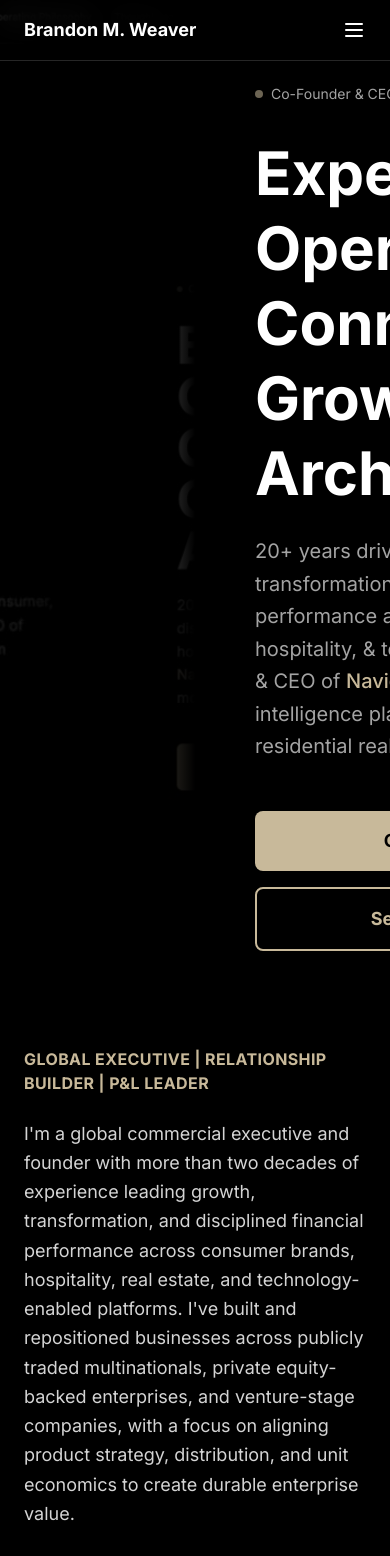
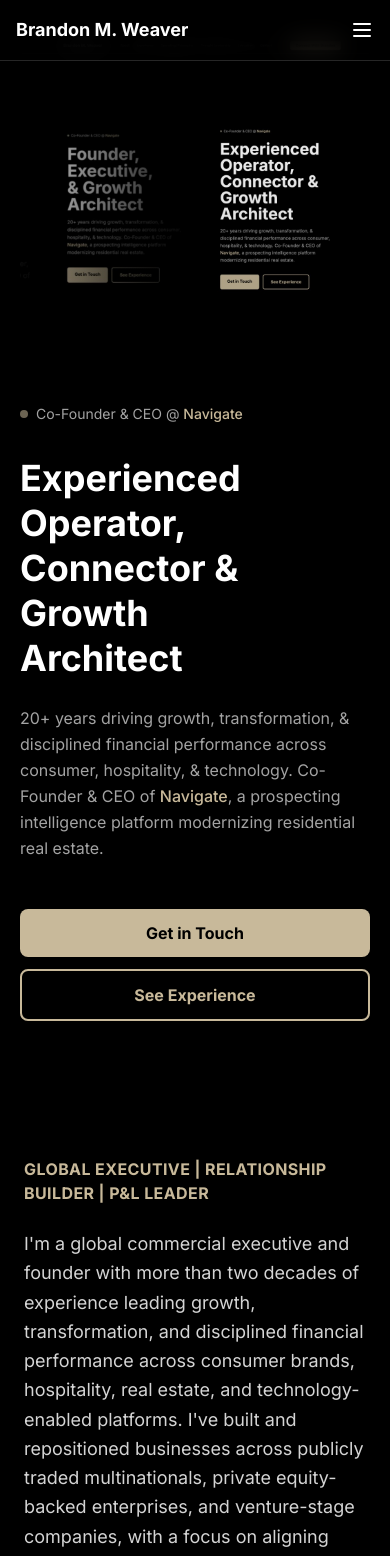
Before and after one commit to letsnavigatebmw/brandonmweaver, a React (Vite) app: page / in a window 390 px wide. Shown: the top 1556 px of the page. Built offline with nearby package versions, Linux system fonts and the light colour scheme.

Commit message:
Mobile optimization: responsive hero layout, font sizing, touch targets (44px min), improved spacing

```diff
--- a/src/components/Contact.jsx
+++ b/src/components/Contact.jsx
@@ -13,15 +13,17 @@ export default function Contact() {
         </p>
 
         {/* Contact Options */}
-        <div className="grid md:grid-cols-3 gap-6 mb-12">
+        <div className="grid sm:grid-cols-2 md:grid-cols-3 gap-4 sm:gap-6 mb-12">
           {/* Email (Work) */}
           <a
             href="mailto:brandon@navigatenow.com"
-            className="group p-8 border border-gray-800 rounded-lg hover:border-gold-400 transition-all"
+            className="group p-6 sm:p-8 border border-gray-800 rounded-lg hover:border-gold-400 transition-all min-h-[140px] flex flex-col justify-between"
           >
-            <Mail className="w-8 h-8 text-gold-400 mb-4 group-hover:scale-110 transition-transform" />
-            <h3 className="text-lg font-bold text-white mb-2">Work Email</h3>
-            <p className="text-gray-400 group-hover:text-gray-300 transition-colors flex items-center gap-2 text-sm">
+            <div>
+              <Mail className="w-8 h-8 text-gold-400 mb-4 group-hover:scale-110 transition-transform" />
+              <h3 className="text-base sm:text-lg font-bold text-white mb-2">Work Email</h3>
+            </div>
+            <p className="text-gray-400 group-hover:text-gray-300 transition-colors flex items-center gap-2 text-xs sm:text-sm">
               brandon@navigatenow.com
               <ArrowRight size={16} className="opacity-0 group-hover:opacity-100 transition-opacity" />
             </p>
@@ -30,11 +32,13 @@ export default function Contact() {
           {/* Email (Personal) */}
           <a
             href="mailto:Weaver.Brandon@gmail.com"
-            className="group p-8 border border-gray-800 rounded-lg hover:border-gold-400 transition-all"
+            className="group p-6 sm:p-8 border border-gray-800 rounded-lg hover:border-gold-400 transition-all min-h-[140px] flex flex-col justify-between"
           >
-            <Mail className="w-8 h-8 text-gold-400 mb-4 group-hover:scale-110 transition-transform" />
-            <h3 className="text-lg font-bold text-white mb-2">Personal Email</h3>
-            <p className="text-gray-400 group-hover:text-gray-300 transition-colors flex items-center gap-2 text-sm">
+            <div>
+              <Mail className="w-8 h-8 text-gold-400 mb-4 group-hover:scale-110 transition-transform" />
+              <h3 className="text-base sm:text-lg font-bold text-white mb-2">Personal Email</h3>
+            </div>
+            <p className="text-gray-400 group-hover:text-gray-300 transition-colors flex items-center gap-2 text-xs sm:text-sm">
               Weaver.Brandon@gmail.com
               <ArrowRight size={16} className="opacity-0 group-hover:opacity-100 transition-opacity" />
             </p>
@@ -43,11 +47,13 @@ export default function Contact() {
           {/* Phone */}
           <a
             href="tel:+13106916419"
-            className="group p-8 border border-gray-800 rounded-lg hover:border-gold-400 transition-all"
+            className="group p-6 sm:p-8 border border-gray-800 rounded-lg hover:border-gold-400 transition-all min-h-[140px] flex flex-col justify-between sm:col-span-2 md:col-span-1"
           >
-            <Phone className="w-8 h-8 text-gold-400 mb-4 group-hover:scale-110 transition-transform" />
-            <h3 className="text-lg font-bold text-white mb-2">Phone</h3>
-            <p className="text-gray-400 group-hover:text-gray-300 transition-colors flex items-center gap-2 text-sm">
+            <div>
+              <Phone className="w-8 h-8 text-gold-400 mb-4 group-hover:scale-110 transition-transform" />
+              <h3 className="text-base sm:text-lg font-bold text-white mb-2">Phone</h3>
+            </div>
+            <p className="text-gray-400 group-hover:text-gray-300 transition-colors flex items-center gap-2 text-xs sm:text-sm">
               (310) 691-6419
               <ArrowRight size={16} className="opacity-0 group-hover:opacity-100 transition-opacity" />
             </p>
@@ -58,7 +64,7 @@ export default function Contact() {
         <div className="text-center">
           <a
             href="mailto:brandon@navigatenow.com"
-            className="inline-block px-8 py-4 bg-gold-400 text-black font-bold rounded-lg hover:bg-gold-300 transition-all transform hover:scale-105 text-lg"
+            className="inline-flex items-center justify-center px-6 sm:px-8 py-3 sm:py-4 bg-gold-400 text-black font-bold rounded-lg hover:bg-gold-300 transition-all transform hover:scale-105 text-base sm:text-lg min-h-[44px]"
           >
             Send Email
           </a>
--- a/src/components/Hero.jsx
+++ b/src/components/Hero.jsx
@@ -22,29 +22,29 @@ export default function Hero() {
 
         {/* Headline */}
         <div className="space-y-6">
-          <h1 className="text-6xl md:text-7xl font-bold text-white leading-tight">
+          <h1 className="text-4xl sm:text-5xl md:text-6xl lg:text-7xl font-bold text-white leading-tight">
             Experienced Operator,<br />
             Connector & Growth<br />
             Architect
           </h1>
 
           {/* Subheadline */}
-          <p className="text-xl text-gray-400 leading-relaxed max-w-lg">
+          <p className="text-base sm:text-lg md:text-xl text-gray-400 leading-relaxed max-w-lg">
             20+ years driving growth, transformation, & disciplined financial performance across consumer, hospitality, & technology. Co-Founder & CEO of <a href="https://navigatenow.com" target="_blank" rel="noopener noreferrer" className="text-gold-400 hover:text-gold-300 transition-colors font-medium">Navigate</a>, a prospecting intelligence platform modernizing residential real estate.
           </p>
         </div>
 
         {/* CTA Buttons */}
-        <div className="flex flex-col sm:flex-row gap-4 pt-4">
+        <div className="flex flex-col gap-3 pt-4 w-full sm:w-auto">
           <a
             href="#contact"
-            className="px-8 py-4 bg-gold-400 text-black font-bold rounded-lg hover:bg-gold-300 transition-all transform hover:scale-105 text-lg inline-block text-center"
+            className="px-6 py-3 sm:px-8 sm:py-4 bg-gold-400 text-black font-bold rounded-lg hover:bg-gold-300 transition-all transform hover:scale-105 text-base sm:text-lg inline-block text-center min-h-[44px] flex items-center justify-center"
           >
             Get in Touch
           </a>
           <a
             href="#projects"
-            className="px-8 py-4 border-2 border-gold-400 text-gold-400 font-bold rounded-lg hover:bg-gold-400/10 transition-colors text-lg inline-block text-center"
+            className="px-6 py-3 sm:px-8 sm:py-4 border-2 border-gold-400 text-gold-400 font-bold rounded-lg hover:bg-gold-400/10 transition-colors text-base sm:text-lg inline-block text-center min-h-[44px] flex items-center justify-center"
           >
             See Experience
           </a>
--- a/src/components/Navbar.jsx
+++ b/src/components/Navbar.jsx
@@ -15,7 +15,7 @@ export default function Navbar() {
 
   return (
     <nav className="fixed top-0 w-full z-50 bg-black/80 backdrop-blur-md border-b border-gray-800">
-      <div className="max-w-7xl mx-auto px-6 py-4 flex justify-between items-center">
+      <div className="max-w-7xl mx-auto px-4 sm:px-6 py-4 flex justify-between items-center">
         {/* Logo */}
         <a href="#" className="text-lg font-bold text-white">
           Brandon M. Weaver
--- a/src/index.css
+++ b/src/index.css
@@ -57,6 +57,34 @@ body {
   max-width: 600px;
 }
 
+/* Mobile Hero Optimization */
+@media (max-width: 768px) {
+  .hero-container {
+    flex-direction: column;
+    padding: 40px 20px;
+    min-height: auto;
+    gap: 40px;
+  }
+
+  .hero-image {
+    position: relative;
+    width: 100%;
+    height: 300px;
+    margin-bottom: 20px;
+  }
+
+  .hero-image-fade {
+    width: 100%;
+    background: linear-gradient(180deg, transparent 0%, rgba(0, 0, 0, 0.5) 100%);
+  }
+
+  .hero-content {
+    margin-left: 0;
+    padding: 0;
+    max-width: 100%;
+  }
+}
+
 /* Smooth scrollbar */
 ::-webkit-scrollbar {
   width: 8px;
```
